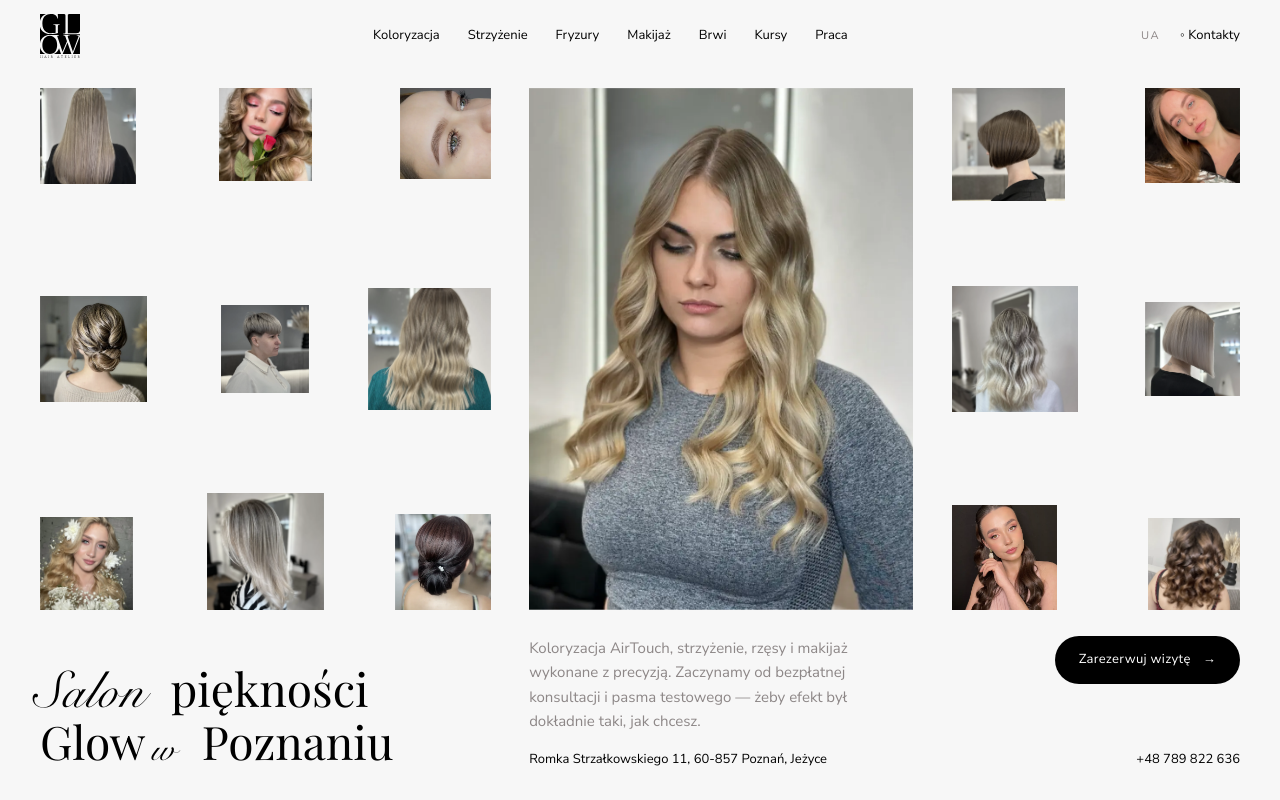
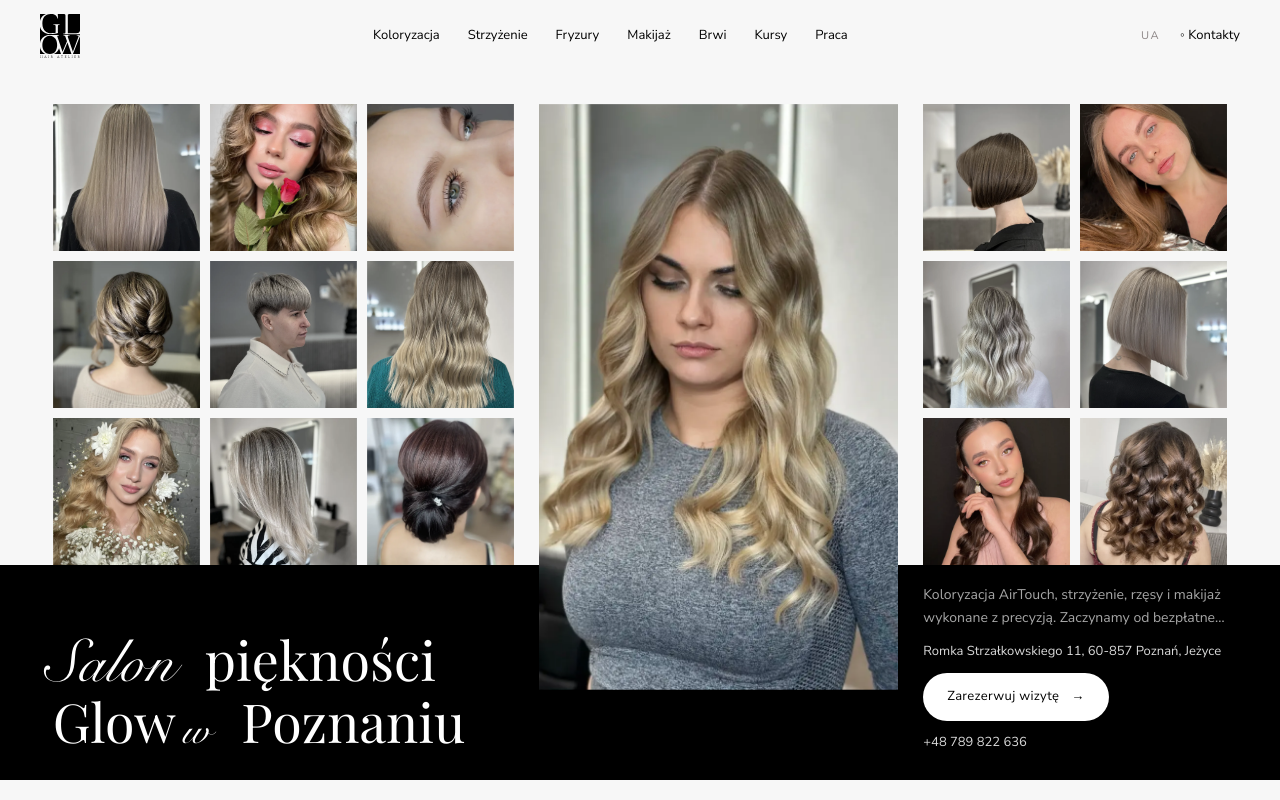
Before and after one commit to 2014romanpave/glow, a React (Vite) app: page / in a window 1280 px wide. Shown: the top 800 px of the page. Built offline with nearby package versions, Linux system fonts and the light colour scheme.

Commit message:
Dense home hero with black band, service hero spacing, vacancy CTA hit area, shared footer, socials

```diff
--- a/scripts/prerender.mjs
+++ b/scripts/prerender.mjs
@@ -17,7 +17,7 @@ const salon = {
     { '@type': 'OpeningHoursSpecification', dayOfWeek: ['Monday', 'Tuesday', 'Wednesday', 'Thursday', 'Friday'], opens: '10:00', closes: '19:00' },
     { '@type': 'OpeningHoursSpecification', dayOfWeek: 'Saturday', opens: '10:00', closes: '17:00' }],
   aggregateRating: { '@type': 'AggregateRating', ratingValue: RATING.value, bestRating: '5', reviewCount: RATING.count },
-  sameAs: [C.instagram, 'https://booksy.com/pl-pl/190507_glow-hair-atelier_fryzjer_15608_poznan'],
+  sameAs: [C.instagram, C.facebook, C.youtube, C.tiktok, 'https://booksy.com/pl-pl/190507_glow-hair-atelier_fryzjer_15608_poznan'],
   potentialAction: { '@type': 'ReserveAction', target: BOOKSY },
 };
 function ld(lang, pg) {
--- a/src/App.tsx
+++ b/src/App.tsx
@@ -94,44 +94,33 @@ function Hero({ lang, imgs, h1, lead, scatter }: { lang: Lang; imgs: string[]; h
   );
 }
 
-/* left 3x3 + right 2x3 cells: [size %, justify, align] for organic but aligned grid */
-const LCELLS: [number, string, string][] = [[72, 'start', 'start'], [70, 'center', 'start'], [68, 'end', 'start'], [80, 'start', 'center'], [66, 'center', 'center'], [92, 'end', 'center'], [70, 'start', 'end'], [88, 'center', 'end'], [72, 'end', 'end']];
-const RCELLS: [number, string, string][] = [[86, 'start', 'start'], [72, 'end', 'start'], [96, 'start', 'center'], [72, 'end', 'center'], [80, 'start', 'end'], [70, 'end', 'end']];
-
 function HomeHero({ lang, imgs }: { lang: Lang; imgs: string[] }) {
   const t = DICT[lang]; const h = t.home;
   const see = lang === 'pl' ? 'Zobacz' : 'Дивитись';
-  const cell = (s: string, i: number, c: [number, string, string]) => (
-    <div key={s} className="flex min-h-0" style={{ justifyContent: c[1], alignItems: c[2] }}>
-      <button className="thumb mg fly block" data-swap={s} data-cursor={see} data-depth={(0.4 + (i % 4) * 0.25).toFixed(2)} style={{ width: `${c[0]}%`, ['--d' as string]: `${120 + i * 50}ms` }}>
-        <img src={s} alt="" loading="eager" className="aspect-square w-full object-cover" />
-      </button>
-    </div>);
+  const cell = (src: string, i: number) => (
+    <button key={src} className="thumb mg fly block overflow-hidden" data-swap={src} data-cursor={see} data-depth={(0.3 + (i % 4) * 0.2).toFixed(2)} style={{ ['--d' as string]: `${120 + i * 45}ms` }}>
+      <img src={src} alt="" loading="eager" className="h-full w-full object-cover" />
+    </button>);
   const salon = h.h1a.split(' ')[0];
   return (
-    <section className="hhero relative bg-[#F7F7F7] px-5 pt-[88px] md:px-10" data-hero>
-      <div className="hh-grid mx-auto max-w-[1600px]" data-magnet-area>
-        <div className="hh-l hidden md:grid">{imgs.slice(1, 10).map((s, i) => cell(s, i, LCELLS[i]))}</div>
-        <div className="feature-s fly relative overflow-hidden" style={{ ['--d' as string]: '60ms' }} data-cursor={see}>
+    <section className="hh relative" data-hero>
+      <div className="hh-wrap" data-magnet-area>
+        <div className="hh-l">{imgs.slice(1, 10).map((s2, i) => cell(s2, i))}</div>
+        <div className="hh-f fly relative overflow-hidden" style={{ ['--d' as string]: '60ms' }} data-cursor={see}>
           <img data-feature src={imgs[0]} alt={`${C.name} — Poznań`} fetchPriority="high" className="absolute inset-0 h-full w-full object-cover" />
         </div>
-        <div className="hh-r hidden md:grid">{imgs.slice(10, 16).map((s, i) => cell(s, i + 9, RCELLS[i]))}</div>
-        <div className="drag no-sb flex gap-3 overflow-x-auto md:hidden" data-drag>
-          {imgs.slice(1, 13).map((s) => <button key={s} className="thumb shrink-0" data-swap={s}><img src={s} alt="" draggable={false} className="h-16 w-16 object-cover" /></button>)}
+        <div className="hh-r">{imgs.slice(10, 16).map((s2, i) => cell(s2, i + 9))}</div>
+        <div className="hh-strip drag no-sb" data-drag>
+          {imgs.slice(1, 13).map((s2) => <button key={s2} className="thumb shrink-0" data-swap={s2}><img src={s2} alt="" draggable={false} className="h-16 w-16 object-cover" /></button>)}
         </div>
-      </div>
-      <div className="hh-bottom mx-auto max-w-[1600px]">
-        <h1 className="fly font-serif leading-[1.05]" style={{ ['--d' as string]: '300ms' }}>
+        <h1 className="hh-h1 fly font-serif text-white" style={{ ['--d' as string]: '300ms' }}>
           <span className="block whitespace-nowrap">{lang === 'pl' ? <span className="font-script inline-block pl-[0.14em] text-[1.15em] leading-none">{salon}</span> : <em className="italic">{salon}</em>} {h.h1a.split(' ').slice(1).join(' ')}</span>
           <span className="block whitespace-nowrap">{h.h1b}&nbsp;{lang === 'pl' ? <span className="font-script inline-block px-[0.12em] text-[0.8em]">w</span> : <em className="text-[0.6em] italic">у</em>} {h.h1c}</span>
         </h1>
-        <div className="fly flex flex-col justify-between gap-4 self-stretch" style={{ ['--d' as string]: '400ms' }}>
-          <p className="max-w-md text-[15px] leading-relaxed text-[#8D8787]">{h.lead}</p>
-          <address className="text-[13px] not-italic">{C.street}, {C.zip} {C.city}, {C.district}</address>
-        </div>
-        <div className="fly flex flex-col items-start justify-between gap-4 self-stretch md:items-end" style={{ ['--d' as string]: '480ms' }}>
-          <Pill href={BOOKSY}>{t.bookShort}</Pill>
-          <a href={`tel:${tel}`} className="text-[13px] hover:opacity-60">{C.phone}</a>
+        <div className="hh-info fly text-white" style={{ ['--d' as string]: '420ms' }}>
+          <p className="text-[14px] leading-relaxed text-white/65">{h.lead}</p>
+          <address className="mt-3 text-[13px] not-italic text-white/85">{C.street}, {C.zip} {C.city}, {C.district}</address>
+          <div className="mt-5 flex flex-wrap items-center gap-x-6 gap-y-3"><Pill href={BOOKSY} light>{t.bookShort}</Pill><a href={`tel:${tel}`} className="text-[13px] text-white/85 hover:text-white">{C.phone}</a></div>
         </div>
       </div>
     </section>
@@ -174,6 +163,9 @@ function Reviews({ lang }: { lang: Lang }) {
 
 const Social = () => <div className="flex gap-3">
   <a href={C.instagram} target="_blank" rel="noopener" aria-label="Instagram" className="ico"><svg viewBox="0 0 24 24" className="h-4 w-4" fill="none" stroke="currentColor" strokeWidth="1.8"><rect x="3" y="3" width="18" height="18" rx="5" /><circle cx="12" cy="12" r="4" /><circle cx="17.5" cy="6.5" r="1" fill="currentColor" /></svg></a>
+  <a href={C.youtube} target="_blank" rel="noopener" aria-label="YouTube" className="ico"><svg viewBox="0 0 24 24" className="h-4 w-4" fill="currentColor"><path d="M21.6 7.2a2.5 2.5 0 0 0-1.8-1.8C18.2 5 12 5 12 5s-6.2 0-7.8.4A2.5 2.5 0 0 0 2.4 7.2 26 26 0 0 0 2 12a26 26 0 0 0 .4 4.8 2.5 2.5 0 0 0 1.8 1.8c1.6.4 7.8.4 7.8.4s6.2 0 7.8-.4a2.5 2.5 0 0 0 1.8-1.8A26 26 0 0 0 22 12a26 26 0 0 0-.4-4.8ZM10 15V9l5.2 3L10 15Z" /></svg></a>
+  <a href={C.facebook} target="_blank" rel="noopener" aria-label="Facebook" className="ico"><svg viewBox="0 0 24 24" className="h-4 w-4" fill="currentColor"><path d="M13.5 21v-7.5H16l.4-3h-2.9V8.6c0-.9.3-1.5 1.5-1.5h1.6V4.4c-.3 0-1.2-.1-2.3-.1-2.3 0-3.8 1.4-3.8 3.9v2.3H8v3h2.5V21h3Z" /></svg></a>
+  <a href={C.tiktok} target="_blank" rel="noopener" aria-label="TikTok" className="ico"><svg viewBox="0 0 24 24" className="h-4 w-4" fill="currentColor"><path d="M16.6 3c.3 2.2 1.6 3.6 3.9 3.8v2.6c-1.4.1-2.6-.3-3.9-1.1v5.1c0 6.4-7 8.4-9.8 3.8-1.8-3-.7-8.2 5.2-8.4v2.7c-.4.1-.9.2-1.3.3-1.3.4-2 1.3-1.8 2.8.4 2.7 5.4 3.5 5-1.8V3h2.7Z" /></svg></a>
   <a href={BOOKSY_PROFILE} target="_blank" rel="noopener" aria-label="Booksy" className="ico text-[11px] font-bold">B</a>
   <a href={`tel:${tel}`} aria-label="Telefon" className="ico"><svg viewBox="0 0 24 24" className="h-4 w-4" fill="currentColor"><path d="M6.6 10.8a15.1 15.1 0 0 0 6.6 6.6l2.2-2.2c.3-.3.7-.4 1-.2 1.1.4 2.3.6 3.6.6.6 0 1 .4 1 1V20c0 .6-.4 1-1 1A17 17 0 0 1 3 4c0-.6.4-1 1-1h3.5c.6 0 1 .4 1 1 0 1.3.2 2.5.6 3.6.1.3 0 .7-.2 1l-2.3 2.2Z" /></svg></a>
 </div>;
@@ -410,7 +402,7 @@ function Footer({ lang }: { lang: Lang }) {
   const t = DICT[lang];
   return <footer className="bg-black px-5 pt-20 pb-8 text-white/60 md:px-10">
     <div className="mx-auto max-w-[1280px]">
-      <div aria-hidden className="mb-14 select-none font-serif text-[22vw] leading-[0.8] text-white/[0.06] md:text-[16vw]" data-parallax="-0.08">GLOW</div>
+      <div aria-hidden className="mb-14 select-none font-serif text-[22vw] leading-[0.8] text-white/[0.06] md:text-[16vw]">GLOW</div>
       <div className="flex flex-wrap justify-between gap-10 text-sm">
         <div><a href={path(lang, 'home')} aria-label={C.name} className="inline-block"><Logo inv /></a><p className="mt-4">{C.street}, {C.zip} {C.city}</p><p><a href={`tel:${tel}`} className="hover:text-white">{C.phone}</a></p></div>
         <nav className="grid grid-cols-2 gap-x-10 gap-y-2">{[...MENU, 'contact' as Page].map((p) => <a key={p} href={path(lang, p)} className="hover:text-white">{t.nav[p as keyof typeof t.nav]}</a>)}</nav>
--- a/src/fx.ts
+++ b/src/fx.ts
@@ -108,7 +108,7 @@ export function startFx() {
     addEventListener('mousemove', (e) => {
       tx = e.clientX; ty = e.clientY;
       const t = (e.target as Element).closest?.('[data-cursor]') as HTMLElement | null;
-      cur.classList.toggle('lbl', !!t); if (t) dot.textContent = t.dataset.cursor || '';
+      cur.classList.toggle('lbl', !!t); cur.classList.toggle('link', !t && !!(e.target as Element).closest?.('a,button')); if (t) dot.textContent = t.dataset.cursor || '';
       cur.classList.toggle('dark', !!(e.target as Element).closest?.('.bg-black'));
     });
     const loop = () => { cx += (tx - cx) * 0.2; cy += (ty - cy) * 0.2; cur.style.transform = `translate3d(${cx}px, ${cy}px, 0)`; requestAnimationFrame(loop); };
--- a/src/i18n.ts
+++ b/src/i18n.ts
@@ -10,6 +10,9 @@ export const C = {
   phone: '+48 789 822 636',
   email: 'glowhairatelier@gmail.com',
   instagram: 'https://www.instagram.com/glow.poznan',
+  youtube: 'https://www.youtube.com/@GLOWHAIRAtelier/shorts',
+  facebook: 'https://www.facebook.com/glow.poznan',
+  tiktok: 'https://www.tiktok.com/@glowhairatelier',
   street: 'Romka Strzałkowskiego 11',
   zip: '60-857',
   city: 'Poznań',
--- a/src/index.css
+++ b/src/index.css
@@ -24,11 +24,14 @@ em { font-style: italic; }
 /* hero split */
 .hero { height: 100svh; min-height: 640px; background: linear-gradient(#F7F7F7 0 56%, #000 56%); }
 .giant { font-size: 30vw; letter-spacing: -0.04em; }
-.feature { top: 176px; width: 62vw; aspect-ratio: 3/4; }
+.feature { top: 168px; width: 62vw; aspect-ratio: 3/4; }
 @media (min-width: 768px) {
-  .hero { min-height: 720px; background: linear-gradient(#F7F7F7 0 60%, #000 60%); }
-  .hero { --fw: clamp(380px, 34vw, 600px); }
-  .feature { width: var(--fw); top: 160px; }
+  .hero { --top: 196px; --fh: min(calc(clamp(380px, 32vw, 580px) * 4 / 3), calc(100svh - var(--top) - 56px)); --fh2: max(520px, var(--fh)); --fw: calc(var(--fh2) * 0.75);
+    height: auto; min-height: 0; padding-bottom: 0; box-sizing: content-box;
+    height: calc(var(--top) + var(--fh2) + 48px);
+    background: linear-gradient(#F7F7F7 0 calc(var(--top) + var(--fh2) * 0.55), #000 0); }
+  .feature { width: var(--fw); height: var(--fh2); aspect-ratio: auto; top: var(--top); }
+  .hero .drag { padding-top: 6px; padding-bottom: 6px; }
   .band { grid-template-columns: 1fr var(--fw) 1fr; column-gap: 40px; }
   .band > h1 { grid-column: 1; grid-row: 1 / span 2; align-self: end; }
   .band > p { grid-column: 3; grid-row: 1; }
@@ -40,8 +43,8 @@ em { font-style: italic; }
 .thumb img { transition: filter .4s, transform .6s var(--ez); filter: grayscale(.25); }
 .thumb:hover img, .thumb.is-active img { filter: none; }
 .thumb.is-active { outline: 1px solid #000; outline-offset: 3px; }
-.feature img.incoming { clip-path: inset(100% 0 0 0); transform: scale(1.08); transition: clip-path .9s var(--ez), transform 1.2s var(--ez); }
-.feature img.incoming.go { clip-path: inset(0 0 0 0); transform: scale(1); }
+img.incoming { clip-path: inset(100% 0 0 0); transform: scale(1.08); transition: clip-path .9s var(--ez), transform 1.2s var(--ez); }
+img.incoming.go { clip-path: inset(0 0 0 0); transform: scale(1); }
 
 /* load fly-in + scroll reveal (only when JS is on) */
 .js .fly { opacity: 0; transform: translateY(28px); }
@@ -73,7 +76,7 @@ em { font-style: italic; }
 /* custom cursor (desktop, fine pointer) */
 .cursor { display: none; }
 @media (hover: hover) and (pointer: fine) {
-  .cursor { display: block; position: fixed; left: 0; top: 0; z-index: 100; pointer-events: none; }
+  .cursor { display: block; position: fixed; left: 0; top: 0; z-index: 100; pointer-events: none; } .cursor * { pointer-events: none; }
   .cursor span { display: flex; align-items: center; justify-content: center; width: 10px; height: 10px; margin: -5px 0 0 -5px; border-radius: 999px; background: #000; color: #fff; font-size: 0; letter-spacing: .1em; text-transform: uppercase; transition: width .35s var(--ez), height .35s var(--ez), margin .35s var(--ez), font-size .2s, background .3s; mix-blend-mode: normal; }
   .cursor.lbl span { width: 92px; height: 92px; margin: -46px 0 0 -46px; font-size: 11px; }
   .cursor.dark span { background: #fff; color: #000; }
@@ -97,19 +100,38 @@ em { font-style: italic; }
 .lb-count { position: absolute; bottom: 22px; left: 50%; transform: translateX(-50%); color: rgba(255,255,255,.7); font-size: 12px; letter-spacing: .2em; opacity: 0; transition: opacity .4s .2s; }
 body:has(.lb) .cursor { display: none !important; }
 
-/* home hero (reference layout) */
-.hh-grid { display: flex; flex-direction: column; gap: 14px; }
-.feature-s { aspect-ratio: 4/5; width: 100%; }
-.hh-bottom { display: grid; gap: 20px; padding: 28px 0 40px; }
-.hh-bottom h1 { font-size: 38px; }
+/* home hero: 3x3 | feature | 2x3, black band below, feature bridges the split */
+.hh { background: #F7F7F7; }
+.hh-wrap { display: flex; flex-direction: column; gap: 14px; padding: 88px 20px 0; }
+.hh-l, .hh-r { display: none; }
+.hh-f { aspect-ratio: 4/5; width: 100%; }
+.hh-strip { display: flex; gap: 10px; overflow-x: auto; }
+.hh-h1 { font-size: 38px; line-height: 1.05; }
+.hh-h1, .hh-info { background: #000; margin: 0 -20px; padding: 0 20px; }
+.hh-h1 { padding-top: 32px; margin-top: 10px; } .hh-info { padding-bottom: 40px; padding-top: 16px; }
 @media (min-width: 768px) {
-  .hhero { min-height: 100svh; display: flex; flex-direction: column; }
-  .hh-grid { display: grid; grid-template-columns: 1fr minmax(0, 30vw) 0.64fr; gap: 3vw; height: max(440px, calc(100svh - 88px - 190px)); width: 100%; }
-  .feature-s { aspect-ratio: auto; height: 100%; }
-  .hh-l, .hh-r { grid-template-rows: repeat(3, minmax(0, 1fr)); gap: 2vw; height: 100%; }
-  .hh-l { grid-template-columns: repeat(3, minmax(0, 1fr)); }
-  .hh-r { grid-template-columns: repeat(2, minmax(0, 1fr)); }
-  .hh-l .thumb, .hh-r .thumb { max-height: 100%; }
-  .hh-bottom { width: 100%; grid-template-columns: 1fr minmax(0, 30vw) 0.64fr; column-gap: 3vw; align-items: end; padding: 26px 0 34px; }
-  .hh-bottom h1 { font-size: clamp(40px, 3.6vw, 76px); }
+  .hh {
+    --B: clamp(215px, 24svh, 260px); --g: 10px; --G: clamp(20px, 2vw, 36px);
+    --F: min(28vw, 560px);
+    --W: min(100vw, 1760px);
+    --H: max(380px, calc(100svh - 104px - var(--B) - 20px));
+    --s: min(calc((var(--H) - 2 * var(--g)) / 3), calc((var(--W) - 80px - var(--F) - 2 * var(--G) - 3 * var(--g)) / 5));
+    --gh: calc(3 * var(--s) + 2 * var(--g));
+    background: linear-gradient(#F7F7F7 0 calc(100% - var(--B)), #000 0);
+  }
+  .hh-wrap { display: grid; padding: 104px 0 0; gap: 0 var(--G); justify-content: center;
+    grid-template-columns: calc(3 * var(--s) + 2 * var(--g)) var(--F) calc(2 * var(--s) + var(--g));
+    grid-template-rows: var(--gh) var(--B); }
+  .hh-l, .hh-r { display: grid; gap: var(--g); grid-template-rows: repeat(3, var(--s)); align-self: start; }
+  .hh-l { grid-template-columns: repeat(3, var(--s)); grid-column: 1; grid-row: 1; }
+  .hh-r { grid-template-columns: repeat(2, var(--s)); grid-column: 3; grid-row: 1; }
+  .hh-f { grid-column: 2; grid-row: 1 / span 2; aspect-ratio: auto; height: calc(var(--gh) + var(--B) * 0.58); align-self: start; z-index: 2; }
+  .hh-strip { display: none; }
+  .hh-h1, .hh-info { background: none; margin: 0; padding: 0 0 clamp(26px, 3.5svh, 44px); align-self: end; }
+  .hh-h1 { grid-column: 1; grid-row: 2; font-size: min(4.2vw, calc((3 * var(--s) + 2 * var(--g)) / 8.4)); }
+  .hh-info { grid-column: 3; grid-row: 2; }
+  .hh-info p { display: -webkit-box; -webkit-line-clamp: 3; -webkit-box-orient: vertical; overflow: hidden; }
 }
+
+@media (min-width: 768px) and (max-width: 1400px) { .hh-info p { -webkit-line-clamp: 2; } .hh-info .mt-5 { margin-top: 12px; } }
+@media (hover: hover) and (pointer: fine) { .cursor.link span { width: 0; height: 0; margin: 0; } }
```
